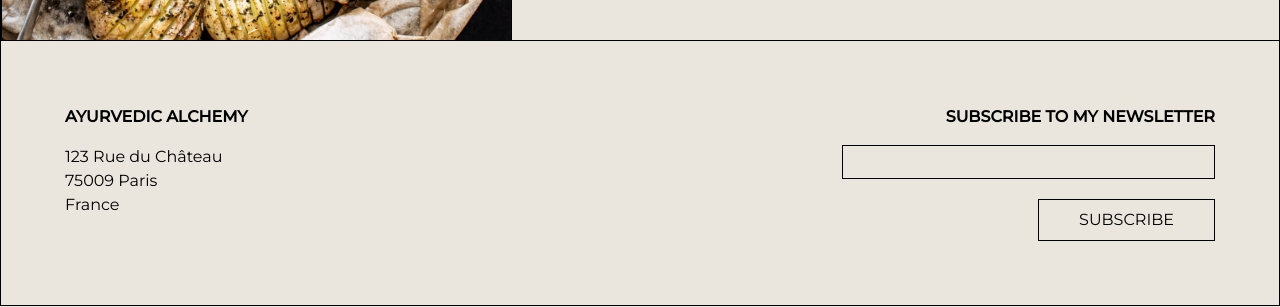
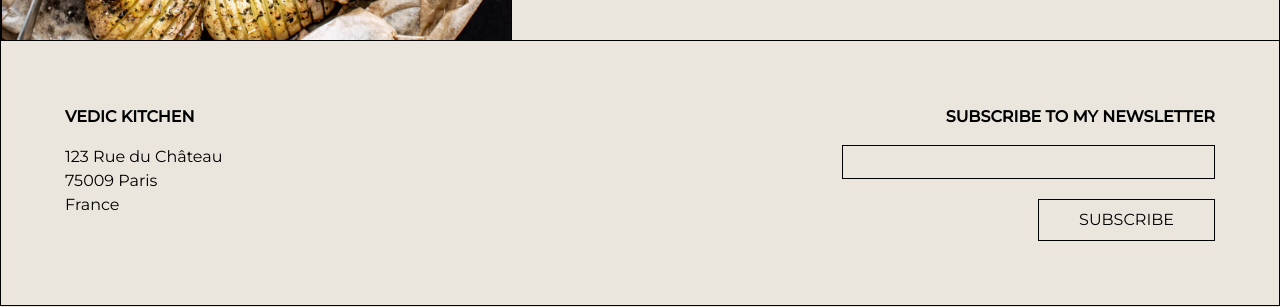
Before and after one commit to brittwoodard/bootcamp-project-1, a Jekyll site: the page built from index.html, in a window 1280 px wide and 900 px high, scrolled down 3568 px. Shown: the part 538-845 px from the top of the window. Built offline with Jekyll 4.4.1, drawn with Linux system fonts in a browser that asks for light colours; nearby versions of some CDN libraries.

Commit message:
little updates

```diff
--- a/_includes/site-footer.html
+++ b/_includes/site-footer.html
@@ -1,7 +1,7 @@
 <footer>
     <div class="grid sm:grid-cols-3 gap-4 p-5p border-l border-r border-black">
         <div class="sm:col-span-2 text-center sm:text-left">
-            <h3 class="heading-sm">AYURVEDIC ALCHEMY</h3>
+            <h3 class="heading-sm">VEDIC KITCHEN</h3>
             <a href="https://maps.google.com/maps?q=Paris" target="_blank">
                 <p>123 Rue du Château</p>
                 <p>75009 Paris</p>
--- a/index.html
+++ b/index.html
@@ -1,6 +1,6 @@
 ---
 layout: default
-title: Homepage
+title: Vedic Kitchen - Personal Chef in Paris
 banner:
   heading: Vedic Kitchen
   subheading: Blending Ayurvedic Principles with Western Gastronomy
```
